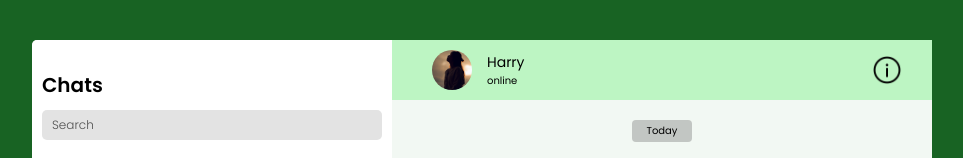
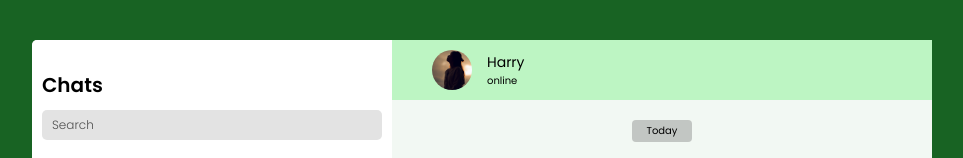
Before and after one commit to harishihan-c/Real-Time-Chat-App, a React (Vite) app: page /Chat in a window 1280 px wide. Shown: the top 158 px of the page, without its empty margins (158-1121 px from the left). Built offline with nearby package versions, Linux system fonts and the light colour scheme.

Commit message:
Remove: i icon removed

```diff
--- a/src/Components/ChatBox/ChatBox.css
+++ b/src/Components/ChatBox/ChatBox.css
@@ -30,12 +30,6 @@
     font-size: 10px;
 }
 
-.chatbox-top .info-icon{
-    width: 30px;
-    margin-left: auto;
-    margin-right: 30px;
-    cursor: pointer;
-}
 .chatbox-bottom{
     position: absolute;
     bottom: 0;
@@ -83,6 +77,7 @@
     display: flex;
     flex-direction: column;
     overflow-y: scroll;
+    position: relative;
 }
 
 .chatbox-message .message-date{
--- a/src/Components/ChatBox/ChatBox.jsx
+++ b/src/Components/ChatBox/ChatBox.jsx
@@ -9,7 +9,6 @@ const ChatBox = () => {
             <div className="chatbox-top">
                 <img src={assets.contact1} />
                 <p> Harry <span>online</span></p>
-                <img src={assets.info} className="info-icon"/>
             </div>
 
             <div className="chatbox-message">
```
